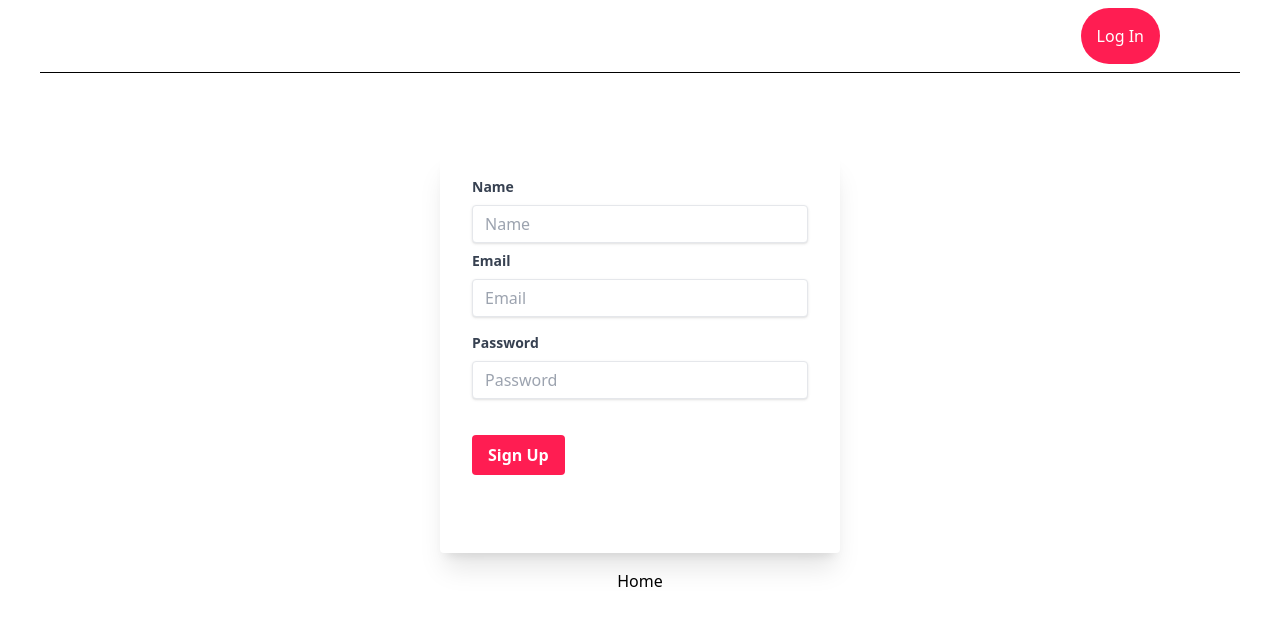
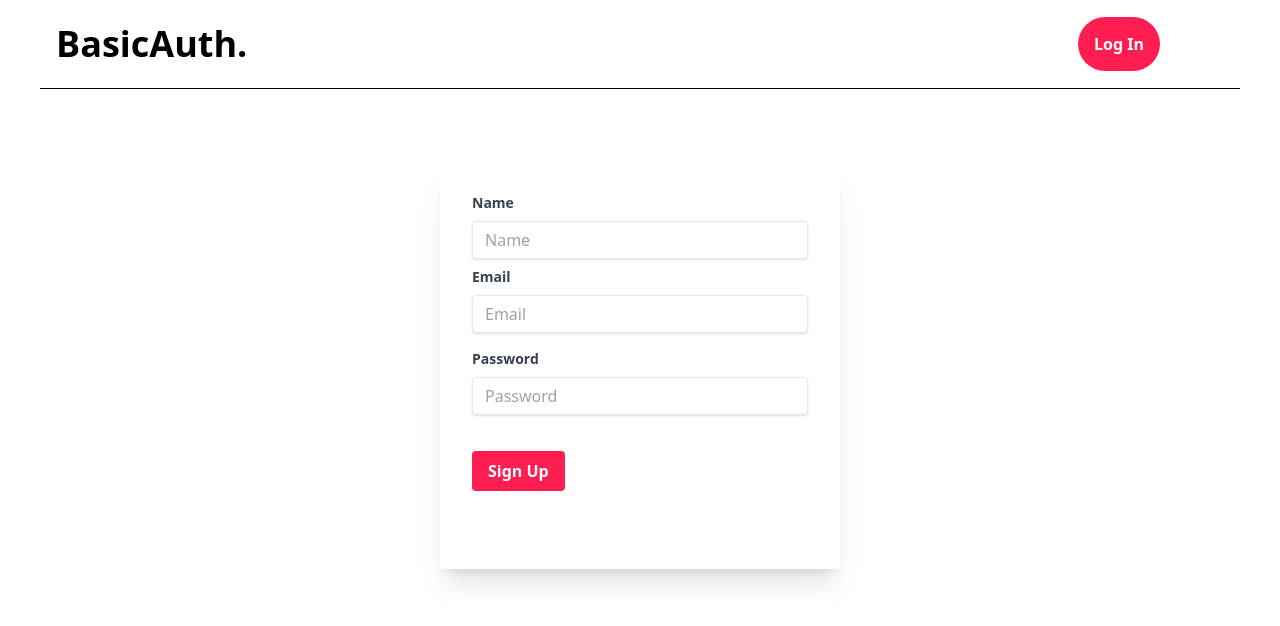
Before and after one commit to markaxelus/BasicAuth, a React (Vite) app in the folder frontend/: page /users/register in a window 1280 px wide. Shown: the top 626 px of the page. Built offline with nearby package versions, Linux system fonts and the light colour scheme.

Commit message:
finalization

```diff
--- a/frontend/src/components/Navbar/Navbar.jsx
+++ b/frontend/src/components/Navbar/Navbar.jsx
@@ -1,16 +1,22 @@
-import React from 'react'
-import { Link } from 'react-router-dom'
-import NavbarCSS from './Navbar.module.css'
+import React from 'react';
+import { Link } from 'react-router-dom';
+import NavbarCSS from './Navbar.module.css'; // Ensure you're using this if needed
 
 const Navbar = () => {
   return (
-    <nav className="flex justify-end pt-2 pb-2 text-base pr-20 mx-10 text-white border-b border-black">
-        <Link to='/'></Link>
-        <Link to='/users/login' className='border-2 rounded-full p-4 bg-custom-1 hover:text-black
-        transition duration-500 ease-in-out border-none' >Log In</Link>
-        <Link to='/users/register'></Link>
+    <nav className="flex justify-between items-center pt-2 pb-2 text-base pr-20 mx-10 text-white border-b border-black">
+        <Link to='/' className='text-4xl p-4 text-black font-bold'>
+          BasicAuth.
+        </Link>
+
+        <div>
+          <Link to='/users/register' className='hidden'>Register</Link>
+          <Link to='/users/login' className='border-2 rounded-full p-4 bg-custom-1 hover:text-black transition duration-500 ease-in-out border-none font-bold'>
+            Log In
+          </Link>
+        </div>
     </nav>
-  )
+  );
 }
 
-export default Navbar
+export default Navbar;
--- a/frontend/src/pages/Home/Home.jsx
+++ b/frontend/src/pages/Home/Home.jsx
@@ -6,7 +6,7 @@ const Home = ({ modalType }) => {
 
   return (
         <div className='flex items-center justify-center h-96'>
-           <div className='container mx-auto text-center text-6xl'></div>
+           <div className='container mx-auto text-center text-6xl font-bold'>Press Login</div>
             {isLoginModalOpen && <Login />}
             {isRegisterModalOpen && <Register />}
         </div>
--- a/frontend/src/pages/Login/Login.jsx
+++ b/frontend/src/pages/Login/Login.jsx
@@ -82,7 +82,7 @@ const Login = () => {
         }, 2000);
       }
     } catch (error) {
-      toast.error('An error occurred during login. Please try again.');
+      toast.error('Email or password is incorrect. Please try again.');
     }
   }
 
--- a/frontend/src/pages/Register/Register.jsx
+++ b/frontend/src/pages/Register/Register.jsx
@@ -2,8 +2,8 @@ import React from 'react'
 import { useState } from 'react'
 import axios from 'axios'
 import { toast } from 'react-hot-toast'
-import { useNavigate } from 'react-router-dom'
-import { Link } from 'react-router-dom'
+import { useNavigate, Link } from 'react-router-dom'
+
 
 const Register = () => {
   const navigate = useNavigate();
@@ -25,13 +25,16 @@ const Register = () => {
       if (data.error) {
         toast.error(data.error);
       } else {
-        setData({})
-        toast.success('User registration successful');
-        navigate('/users/login');
+        setData({ name: '', email: '', password: '' }); // Clear the form
+        setModalContent('Registration sucessful');
+        toggleModal();
+        setTimeout(() => {
+          navigate('/');
+        }, 2000);
       }
 
     } catch(error) {
-      console.log(error);
+      toast.error('Insert all required fields');
     }
   };
 
@@ -67,35 +70,8 @@ const Register = () => {
         </div>
 
       </form>
-      <Link to='/' >Home</Link>
     </div>
   )
 }
 
 export default Register
-
-/* <div className=" w-full h-auto mt-20 flex flex-col justify-center items-center">
-      <form onSubmit={userLogin} className="bg-white size-128 shadow-xl rounded px-8 pt-6 pb-8 mb-4">
-        <div className="mb-4">
-          <label className="block text-gray-700 text-sm font-bold mb-2" htmlFor="email">
-            Email
-          </label>
-          <input className="shadow appearance-none border rounded w-full py-2 px-3 text-gray-700 leading-tight focus:outline-none focus:shadow-outline" type='email' placeholder='Email' value={data.email} onChange={(e) => setData({...data, email: e.target.value})} />
-        </div>
-        <div className="mb-6">
-          <label className="block text-gray-700 text-sm font-bold mb-2" htmlFor="password">
-            Password
-          </label>
-          <input className="shadow appearance-none border rounded w-full py-2 px-3 text-gray-700 mb-3 leading-tight focus:outline-none focus:shadow-outline" type='password' placeholder='Password' value={data.password} onChange={(e) => setData({...data, password: e.target.value})} />
-        </div>
-        <div className="flex items-center justify-between">
-          <button className="bg-custom-1 hover:text-black transition duration-500 ease-in-out text-white font-bold py-2 px-4 rounded focus:outline-none focus:shadow-outline" type='submit'>
-            Log In
-          </button>
-          <Link to='/users/register' className="inline-block align-baseline font-bold text-sm text-custom-1 hover:text-custom-2">
-            Sign Up
-          </Link>
-        </div>
-      </form>
-
-    </div>*/
```
Also changed, not shown: 1 other file (tests, documents, lock files or other folders).
